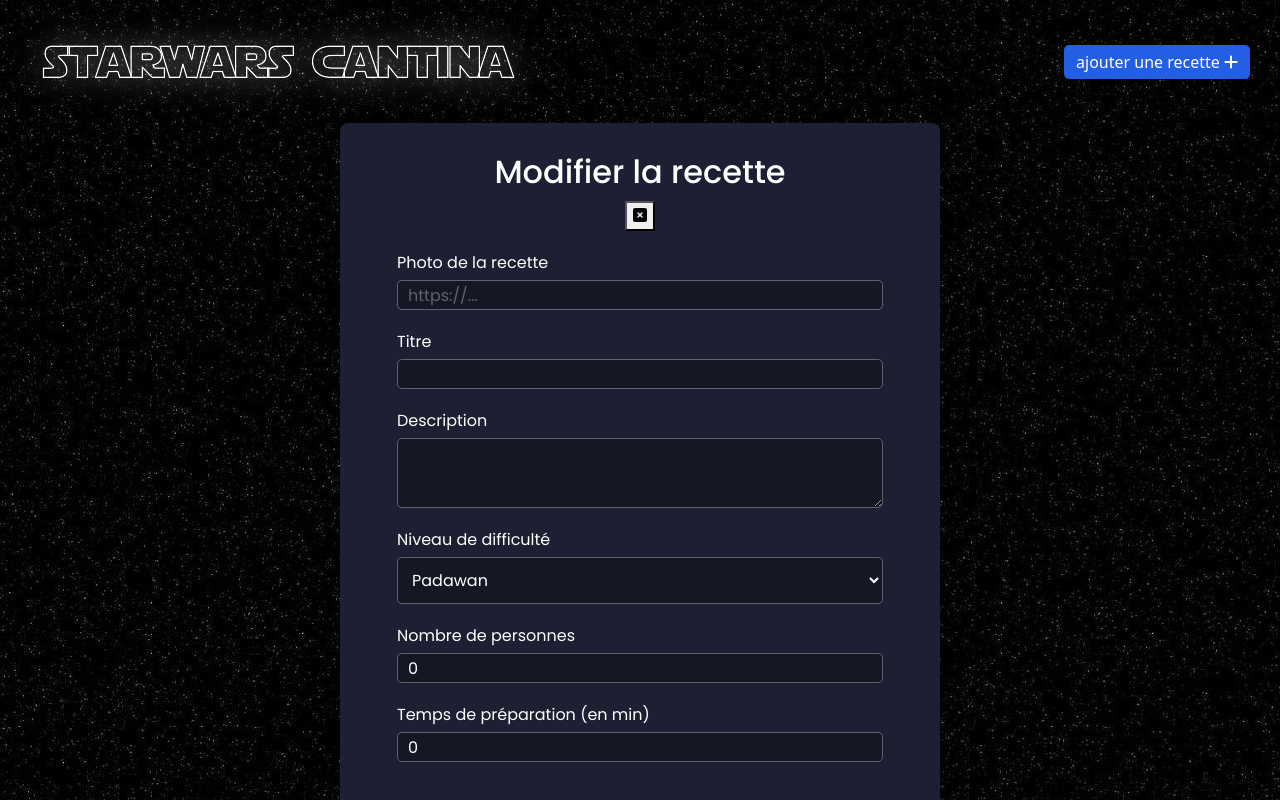
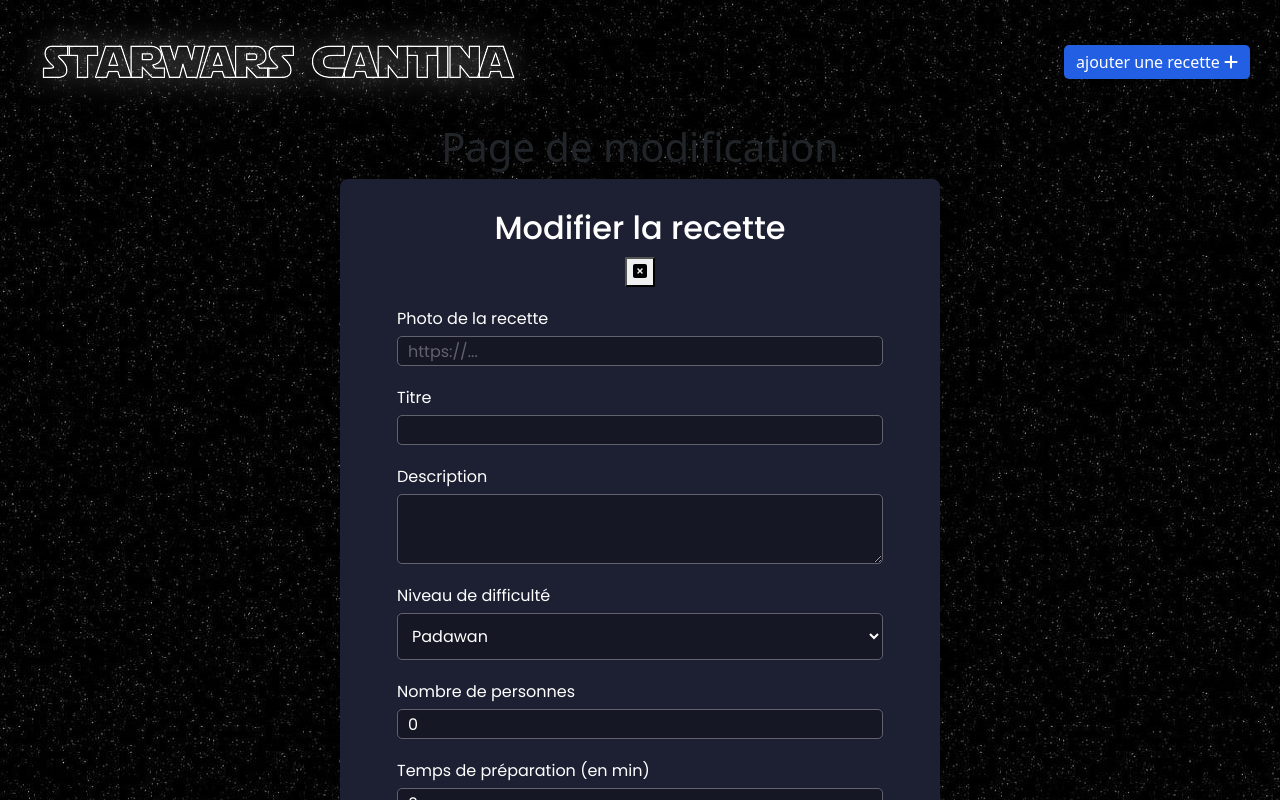
Before and after one commit to LzAkm/Cantina, a React (Create React App) app: page /editRecipe/1 in a window 1280 px wide. Shown: the top 800 px of the page. Built offline with nearby package versions, Linux system fonts and the light colour scheme.

Commit message:
Création de la poge de modification

```diff
--- /dev/null
+++ b/src/View/EditRecipe.jsx
@@ -0,0 +1,20 @@
+import React from 'react';
+import '../Styles/EditRecipe.css';
+import EditForm from '../Component/EditForm';
+
+function EditRecipe({ recipeToEdit, onSubmit }) {
+
+  const handleEditSubmit = (editedRecipe) => {
+    console.log("Données de la recette à soumettre :", editedRecipe);
+    onSubmit(editedRecipe);
+  };
+
+  return (
+    <div className='form-content'>
+      <h1>Page de modification</h1>
+      <EditForm recipeToEdit={recipeToEdit} onSubmit={handleEditSubmit} />
+    </div>
+  );
+}
+
+export default EditRecipe;
--- a/src/router/Routes.jsx
+++ b/src/router/Routes.jsx
@@ -3,7 +3,7 @@
 import RecipesList from '../View/RecipesList.jsx';
 import RecipeDetail from '../View/RecipeDetail.jsx';
 import AddRecipeForm from '../Component/AddRecipeForm.jsx';
-import EditRecipe from '../Component/EditRecipe.jsx';
+import EditRecipe from '../View/EditRecipe.jsx';
 
 function AppRouter() {
   return (
```
